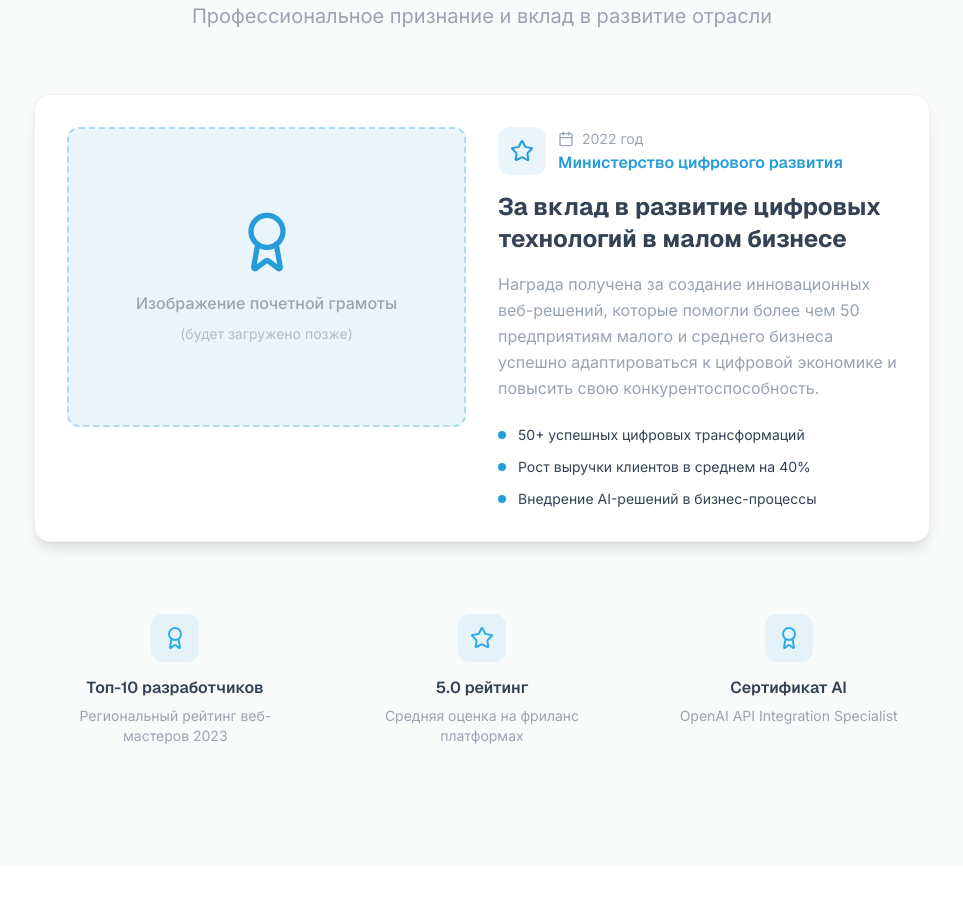
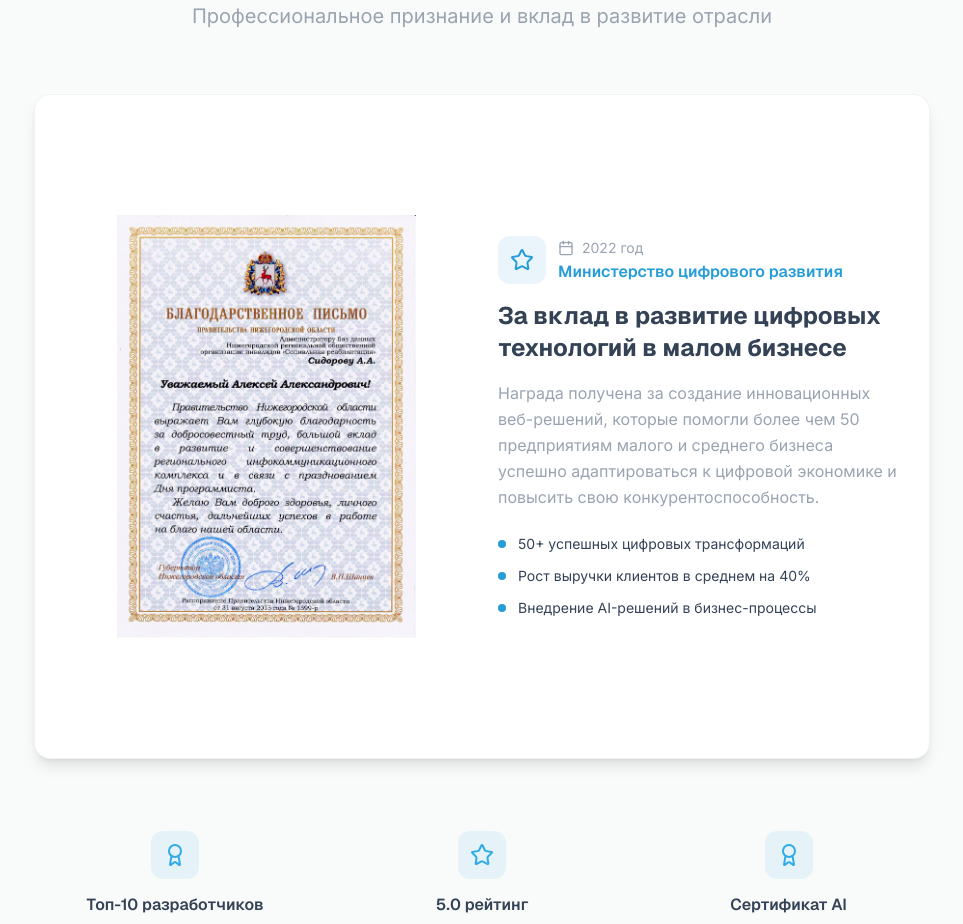
Before and after one commit to Argovir/ai-web-symbiosis, a React (Vite) app: page / in a window 1280 px wide. Shown: the part 3820-4744 px from the top of the page, without its empty margins (158-1121 px from the left). Built offline with nearby package versions, Linux system fonts and the light colour scheme.

Commit message:
Добавлена грамота

```diff
--- a/src/components/AwardSection.tsx
+++ b/src/components/AwardSection.tsx
@@ -24,16 +24,8 @@ const AwardSection = () => {
             <div className="grid md:grid-cols-2 gap-8 p-8">
               {/* Award Image */}
               <div className="order-2 md:order-1">
-                <div className="aspect-[4/3] bg-gradient-to-br from-success/10 to-accent/10 rounded-xl border-2 border-dashed border-success/30 flex items-center justify-center">
-                  <div className="text-center">
-                    <Award className="w-16 h-16 text-success mx-auto mb-4" />
-                    <p className="text-muted-foreground font-medium">
-                      Изображение почетной грамоты
-                    </p>
-                    <p className="text-sm text-muted-foreground/70 mt-2">
-                      (будет загружено позже)
-                    </p>
-                  </div>
+                <div className="aspect-[2/3] rounded-xl overflow-hidden flex items-center justify-center">
+                  <img src="/20150915.jpg" alt="Почетная грамота" className="w-3/4 h-3/4 object-contain" />
                 </div>
               </div>
 
```
Also changed, not shown: public/20150915.jpg (added).
